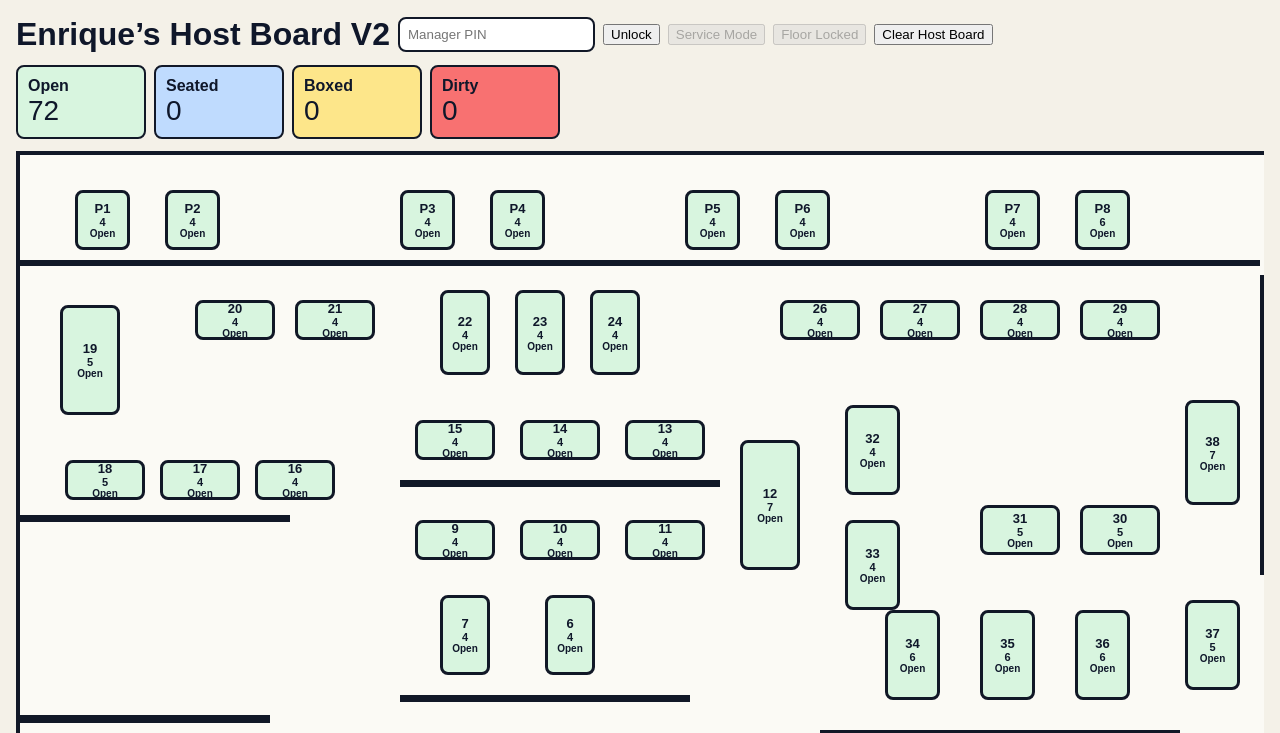
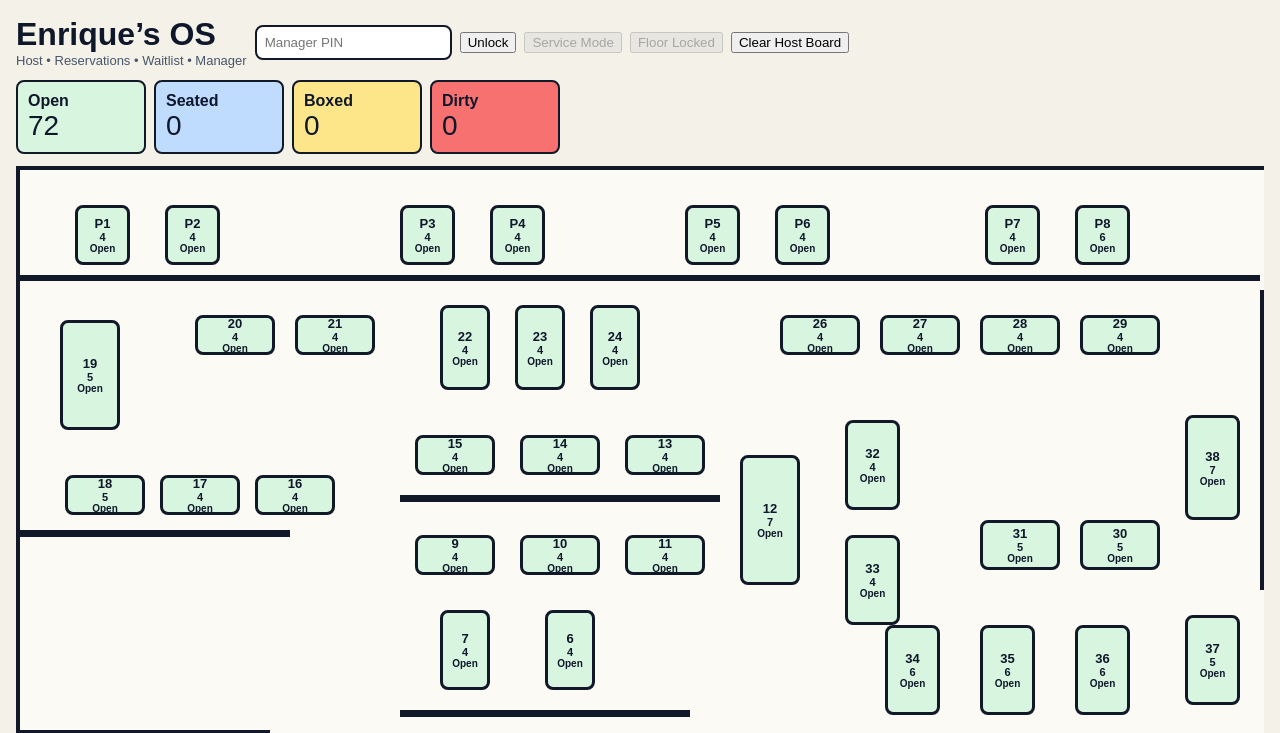
Before and after one commit to alexamdz14/restaurant-host-app, a Next.js app: page / in a window 1280 px wide. Shown: the top 733 px of the page. Built offline with nearby package versions, Linux system fonts and the light colour scheme; no server answers; the database is empty.

Commit message:
Modify header in page.tsx
Updated the header to include 'Enrique’s OS' and additional information.

```diff
--- a/app/page.tsx
+++ b/app/page.tsx
@@ -392,7 +392,17 @@ export default function Home() {
 
       >
 
-        <h1 style={{ margin: 0 }}>Enrique’s Host Board V2</h1>
+        <h1 style={{ margin: 0 }}>
+
+  Enrique’s OS
+
+  <div style={{ fontSize: 13, color: "#475569", fontWeight: "normal" }}>
+
+    Host • Reservations • Waitlist • Manager
+
+  </div>
+
+</h1>
 
         {!managerUnlocked ? (
 
```
